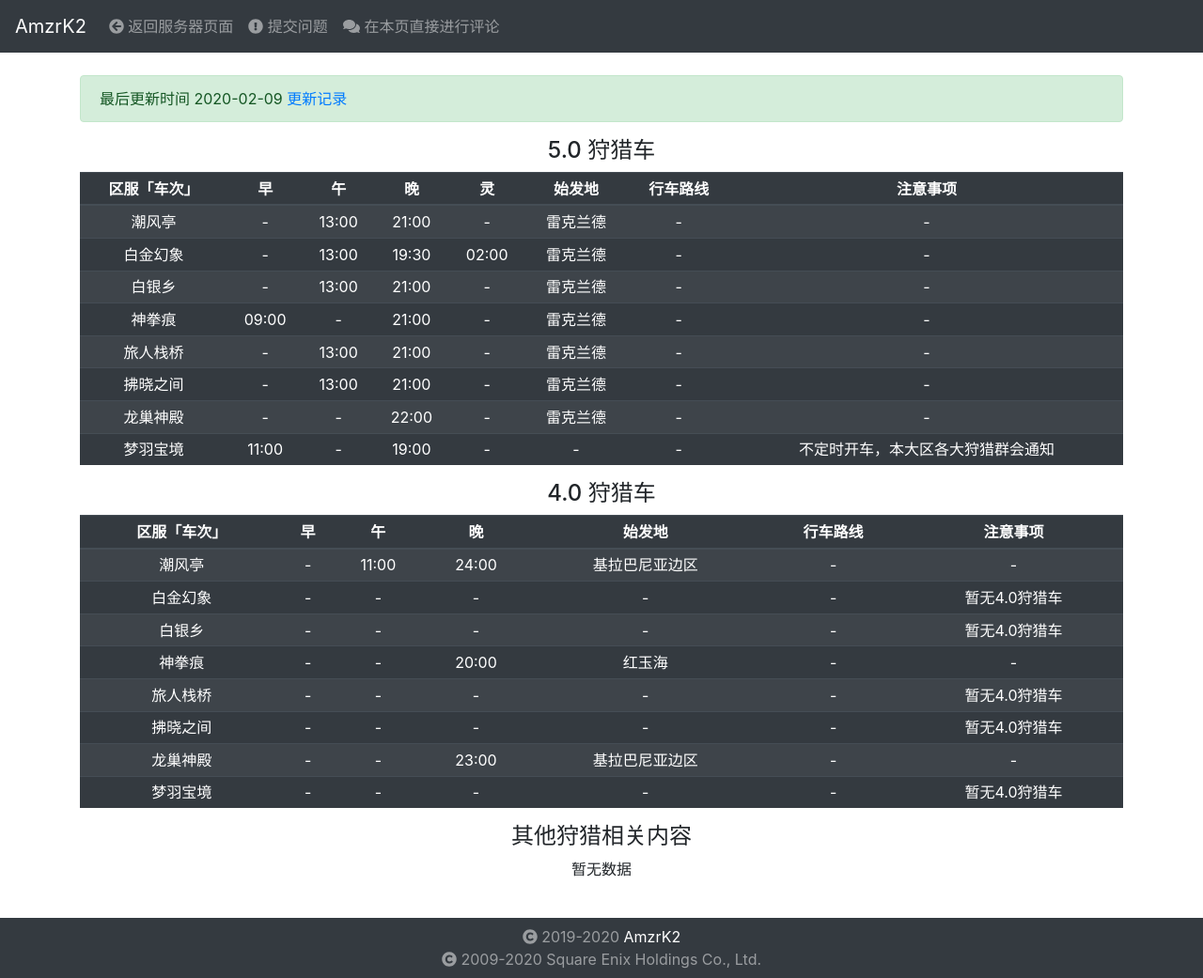
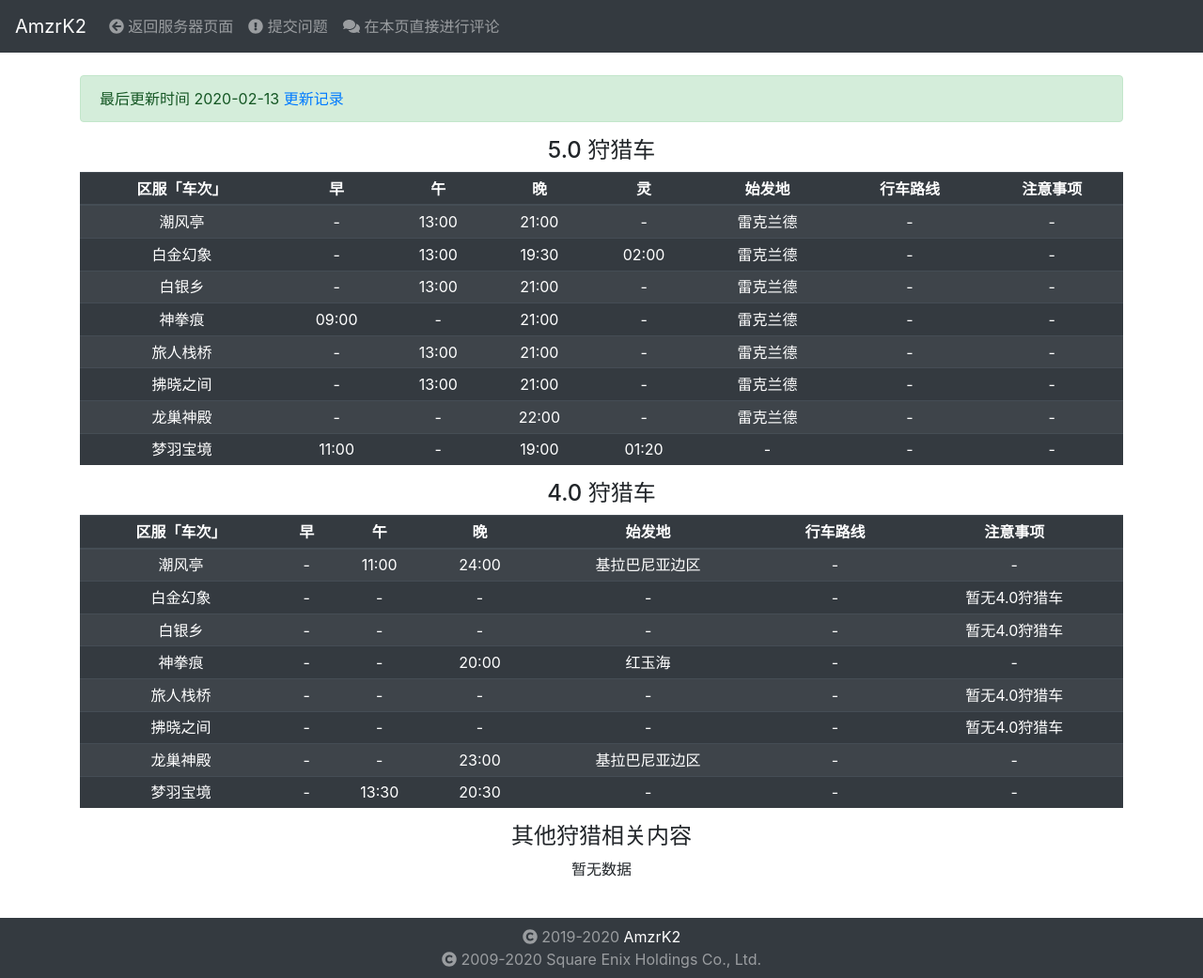
Before and after one commit to qq1137167425/amzrk2.github.io, a Jekyll site: the page built from ffxiv/moogle.md, in a window 1280 px wide and 1041 px high. Shown: the whole window at 94% size. Built offline with Jekyll 4.4.1, drawn with Linux system fonts in a browser that asks for light colours; nearby versions of some CDN libraries.

Commit message:
Update moogle.md

```diff
--- a/ffxiv/moogle.md
+++ b/ffxiv/moogle.md
@@ -4,23 +4,23 @@ description: FFXIV 国服莫古力区狩猎车时间表
 author: AmzrK2
 ex_copyright: 2009-2020 Square Enix Holdings Co., Ltd.
 edit_this_page: https://github.com/amzrk2/amzrk2.github.io/edit/master/ffxiv/moogle.md
-latest_update: 2020-02-09
+latest_update: 2020-02-13
 changelog: /ffxiv/moogle.log
 layout: ffxiv_hunting
 ---
 
 #### 5.0 狩猎车
 
-| 区服「车次」 | 早    | 午    | 晚    | 灵    | 始发地   | 行车路线 | 注意事项                           |
-|--------------|-------|-------|-------|-------|----------|----------|------------------------------------|
-| 潮风亭       | -     | 13:00 | 21:00 | -     | 雷克兰德 | -        | -                                  |
-| 白金幻象     | -     | 13:00 | 19:30 | 02:00 | 雷克兰德 | -        | -                                  |
-| 白银乡       | -     | 13:00 | 21:00 | -     | 雷克兰德 | -        | -                                  |
-| 神拳痕       | 09:00 | -     | 21:00 | -     | 雷克兰德 | -        | -                                  |
-| 旅人栈桥     | -     | 13:00 | 21:00 | -     | 雷克兰德 | -        | -                                  |
-| 拂晓之间     | -     | 13:00 | 21:00 | -     | 雷克兰德 | -        | -                                  |
-| 龙巢神殿     | -     | -     | 22:00 | -     | 雷克兰德 | -        | -                                  |
-| 梦羽宝境     | 11:00 | -     | 19:00 | -     | -        | -        | 不定时开车，本大区各大狩猎群会通知 |
+| 区服「车次」 | 早    | 午    | 晚    | 灵    | 始发地   | 行车路线 | 注意事项 |
+|--------------|-------|-------|-------|-------|----------|----------|----------|
+| 潮风亭       | -     | 13:00 | 21:00 | -     | 雷克兰德 | -        | -        |
+| 白金幻象     | -     | 13:00 | 19:30 | 02:00 | 雷克兰德 | -        | -        |
+| 白银乡       | -     | 13:00 | 21:00 | -     | 雷克兰德 | -        | -        |
+| 神拳痕       | 09:00 | -     | 21:00 | -     | 雷克兰德 | -        | -        |
+| 旅人栈桥     | -     | 13:00 | 21:00 | -     | 雷克兰德 | -        | -        |
+| 拂晓之间     | -     | 13:00 | 21:00 | -     | 雷克兰德 | -        | -        |
+| 龙巢神殿     | -     | -     | 22:00 | -     | 雷克兰德 | -        | -        |
+| 梦羽宝境     | 11:00 | -     | 19:00 | 01:20 | -        | -        | -        |
 {:class="table table-sm table-striped table-dark table-responsive-xl"}
 
 #### 4.0 狩猎车
@@ -34,7 +34,7 @@ layout: ffxiv_hunting
 | 旅人栈桥     | -  | -     | -     | -              | -        | 暂无4.0狩猎车 |
 | 拂晓之间     | -  | -     | -     | -              | -        | 暂无4.0狩猎车 |
 | 龙巢神殿     | -  | -     | 23:00 | 基拉巴尼亚边区 | -        | -             |
-| 梦羽宝境     | -  | -     | -     | -              | -        | 暂无4.0狩猎车 |
+| 梦羽宝境     | -  | 13:30 | 20:30 | -              | -        | -             |
 {:class="table table-sm table-striped table-dark table-responsive-xl"}
 
 #### 其他狩猎相关内容
```
Also changed, not shown: 1 other file.
